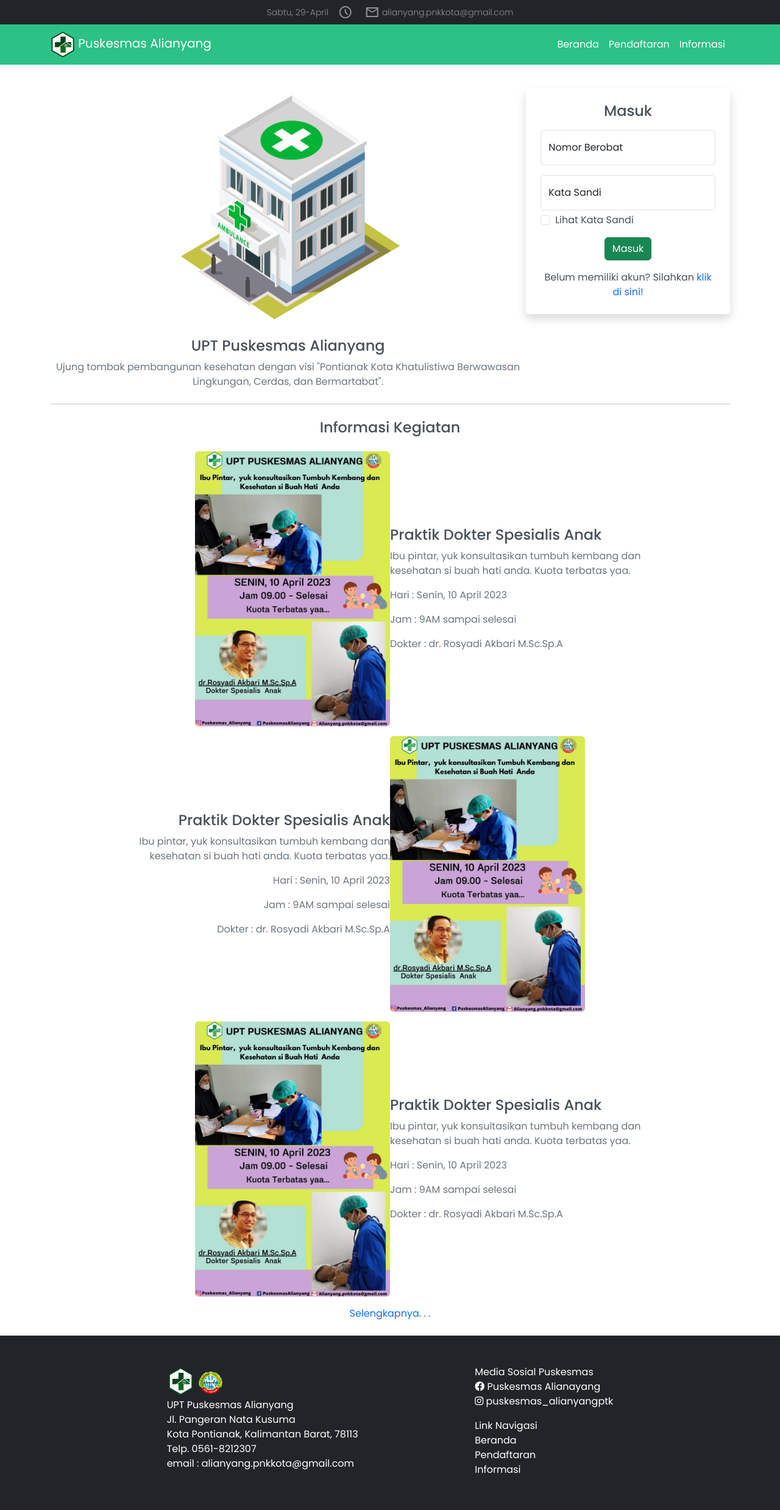
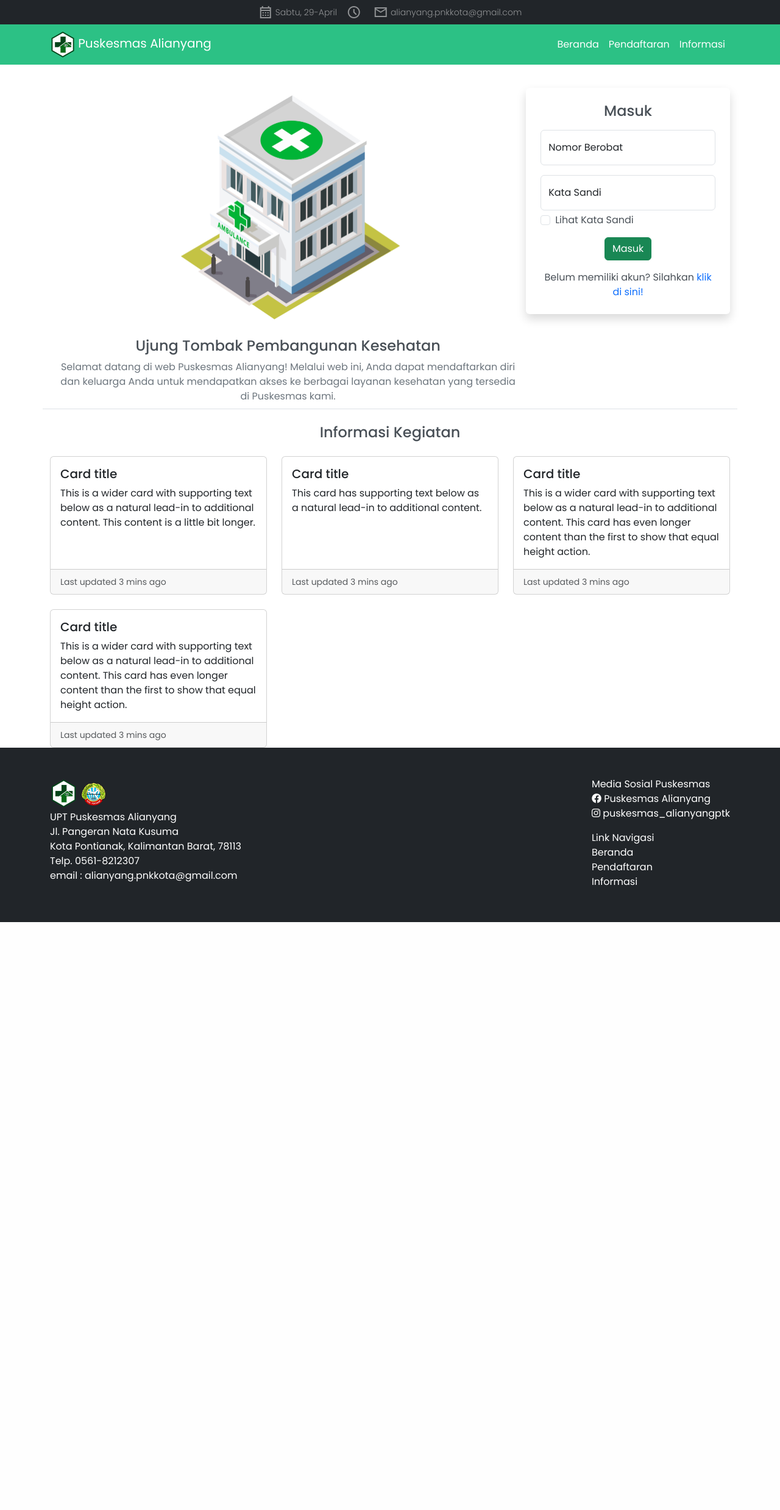
Before and after one commit to regibiy/skripsi, a PHP site: page / in a window 1280 px wide. Shown: the whole page at 61% size. After the commit the page ends 1512 px from the top, so only its background shows below. Run offline with PHP 8.4, Linux system fonts and the light colour scheme.

Commit message:
mengubah beberapa elemen

```diff
--- a/index.php
+++ b/index.php
@@ -1,5 +1,5 @@
 <!DOCTYPE html>
-<html lang="en">
+<html lang="id">
 <!-- class yang dimulai dari my-, adalah style css manual -->
 
 <head>
@@ -19,13 +19,24 @@
     <div class="my-order fixed-top">
         <nav class="navbar navbar-expand-md top-infos bg-dark" data-bs-theme="dark">
             <div class="container-fluid d-flex justify-content-center flex-wrap top-info">
-                <button class="navbar-toggler text-white" type="button" data-bs-toggle="collapse" data-bs-target="#navbarSupportedContentTop">
+                <button class="navbar-toggler" type="button" data-bs-toggle="collapse" data-bs-target="#navbarSupportedContentTop">
                     <span class="navbar-toggler-icon"></span>
                 </button>
                 <div class="collapse navbar-collapse justify-content-center" id="navbarSupportedContentTop">
-                    <p id="tanggal" class="d-inline-flex align-items-center mb-0 me-3 fw-light"><span class="material-symbols-sharp me-1 tanggal">calendar_month</span></p>
-                    <p id="timer" class="d-inline-flex align-items-center mb-0 me-3 fw-light"><span class="material-symbols-sharp me-1 timer">schedule</span></p>
-                    <p class="d-inline-flex align-items-center mb-0 fw-light"><span class="material-symbols-sharp me-1">mail</span>alianyang.pnkkota@gmail.com</p>
+                    <div class="navbar-nav">
+                        <div class="d-inline-flex align-items-center">
+                            <span class="material-symbols-sharp me-1">calendar_month</span>
+                            <p id="tanggal" class="mb-0 me-3 fw-light"></p>
+                        </div>
+                        <div class="d-inline-flex align-items-center">
+                            <span class="material-symbols-sharp me-1">schedule</span>
+                            <p id="timer" class="mb-0 me-3 fw-light"></p>
+                        </div>
+                        <div class="d-inline-flex align-items-center">
+                            <span class="material-symbols-sharp me-1">mail</span>
+                            <p class="mb-0 fw-light">alianyang.pnkkota@gmail.com</p>
+                        </div>
+                    </div>
                 </div>
             </div>
         </nav>
@@ -58,14 +69,14 @@
     <!-- header ends -->
 
     <!-- main starts -->
-    <div class="container text-center mb-4 my-mt">
-        <div class="d-flex flex-wrap justify-content-evenly align-items-start">
+    <div class="d-flex justify-content-center text-center mb-4 my-mt">
+        <div class="container d-flex flex-wrap justify-content-between align-items-start border-bottom">
             <div class="main bg-white p-2">
                 <img src="assets/images/icon.png" alt="Puskesmas's Illust" width="500" class="img-fluid" loading="lazy">
-                <h1 class="fs-4 text-dark-emphasis">UPT Puskesmas Alianyang</h1>
-                <p class="text-secondary mb-0">Ujung tombak pembangunan kesehatan dengan visi "Pontianak Kota Khatulistiwa Berwawasan Lingkungan, Cerdas, dan Bermartabat".</p>
+                <h1 class="fs-4 text-dark-emphasis">Ujung Tombak Pembangunan Kesehatan</h1>
+                <p class="text-secondary mb-0">Selamat datang di web Puskesmas Alianyang! Melalui web ini, Anda dapat mendaftarkan diri dan keluarga Anda untuk mendapatkan akses ke berbagai layanan kesehatan yang tersedia di Puskesmas kami.</p>
             </div>
-            <div class="login bg-white p-4 my-4 rounded shadow">
+            <div class="login bg-white my-4 rounded shadow">
                 <h1 class="fs-4 mb-3 text-dark-emphasis">Masuk</h1>
                 <div class="form-floating mb-3">
                     <input type="text" class="form-control" id="floatingInput" placeholder="12345678" autocomplete="off">
@@ -83,13 +94,62 @@
                 <p class="mt-3 mb-0 text-dark-emphasis">Belum memiliki akun? Silahkan <a href="#" class="text-decoration-none">klik di sini!</a></p>
             </div>
         </div>
-        <hr>
     </div>
     <!-- main ends -->
 
     <!-- body starts  -->
     <span id="informasi"></span>
-    <div class="container my-4">
+    <div class="container">
+        <h2 class="fs-4 text-center text-dark-emphasis mb-4">Informasi Kegiatan</h2>
+        <div class="row row-cols-1 row-cols-md-3 g-4">
+            <div class="col">
+                <div class="card h-100">
+                    <div class="card-body">
+                        <h5 class="card-title">Card title</h5>
+                        <p class="card-text">This is a wider card with supporting text below as a natural lead-in to additional content. This content is a little bit longer.</p>
+                    </div>
+                    <div class="card-footer">
+                        <small class="text-body-secondary">Last updated 3 mins ago</small>
+                    </div>
+                </div>
+            </div>
+            <div class="col">
+                <div class="card h-100">
+                    <div class="card-body">
+                        <h5 class="card-title">Card title</h5>
+                        <p class="card-text">This card has supporting text below as a natural lead-in to additional content.</p>
+                    </div>
+                    <div class="card-footer">
+                        <small class="text-body-secondary">Last updated 3 mins ago</small>
+                    </div>
+                </div>
+            </div>
+            <div class="col">
+                <div class="card h-100">
+                    <div class="card-body">
+                        <h5 class="card-title">Card title</h5>
+                        <p class="card-text">This is a wider card with supporting text below as a natural lead-in to additional content. This card has even longer content than the first to show that equal height action.</p>
+                    </div>
+                    <div class="card-footer">
+                        <small class="text-body-secondary">Last updated 3 mins ago</small>
+                    </div>
+                </div>
+            </div>
+            <div class="col">
+                <div class="card h-100">
+                    <div class="card-body">
+                        <h5 class="card-title">Card title</h5>
+                        <p class="card-text">This is a wider card with supporting text below as a natural lead-in to additional content. This card has even longer content than the first to show that equal height action.</p>
+                    </div>
+                    <div class="card-footer">
+                        <small class="text-body-secondary">Last updated 3 mins ago</small>
+                    </div>
+                </div>
+            </div>
+        </div>
+    </div>
+
+    <!-- <div class="container my-4">
         <h2 class="fs-4 mb-4 text-center text-dark-emphasis">Informasi Kegiatan</h2>
         <div class="informs d-flex flex-column align-items-center">
             <div class="inform d-flex flex-wrap justify-content-evenly align-items-center mb-3">
@@ -130,12 +190,12 @@
             </div>
         </div>
         <p class="mb-0 text-center"><a href="#" class="text-decoration-none">Selengkapnya. . .</a></p>
-    </div>
+    </div> -->
     <!-- body ends -->
 
     <!-- footer starts -->
     <footer class="bg-dark py-5">
-        <div class="container d-flex flex-wrap justify-content-md-evenly justify-content-sm-start align-items-start text-white">
+        <div class="container d-flex flex-wrap justify-content-md-between justify-content-sm-start align-items-start text-white">
             <div>
                 <img src="assets/images/logo-upt.png" alt="puskesmas's logo" class="img-fluid">
                 <img src="assets/images/logo.png" alt="goverment's logo" class="img-fluid">
@@ -146,7 +206,7 @@
             </div>
             <div>
                 <p class="mb-0">Media Sosial Puskesmas</p>
-                <p class="mb-0"><i class="fa-brands fa-facebook"></i> Puskesmas Alianayang</p>
+                <p class="mb-0"><i class="fa-brands fa-facebook"></i> Puskesmas Alianyang</p>
                 <p><i class="fa-brands fa-instagram"></i> puskesmas_alianyangptk</p>
                 <p class="mb-0">Link Navigasi</p>
                 <a href="#" class="text-decoration-none text-white d-block">Beranda</a>
```
